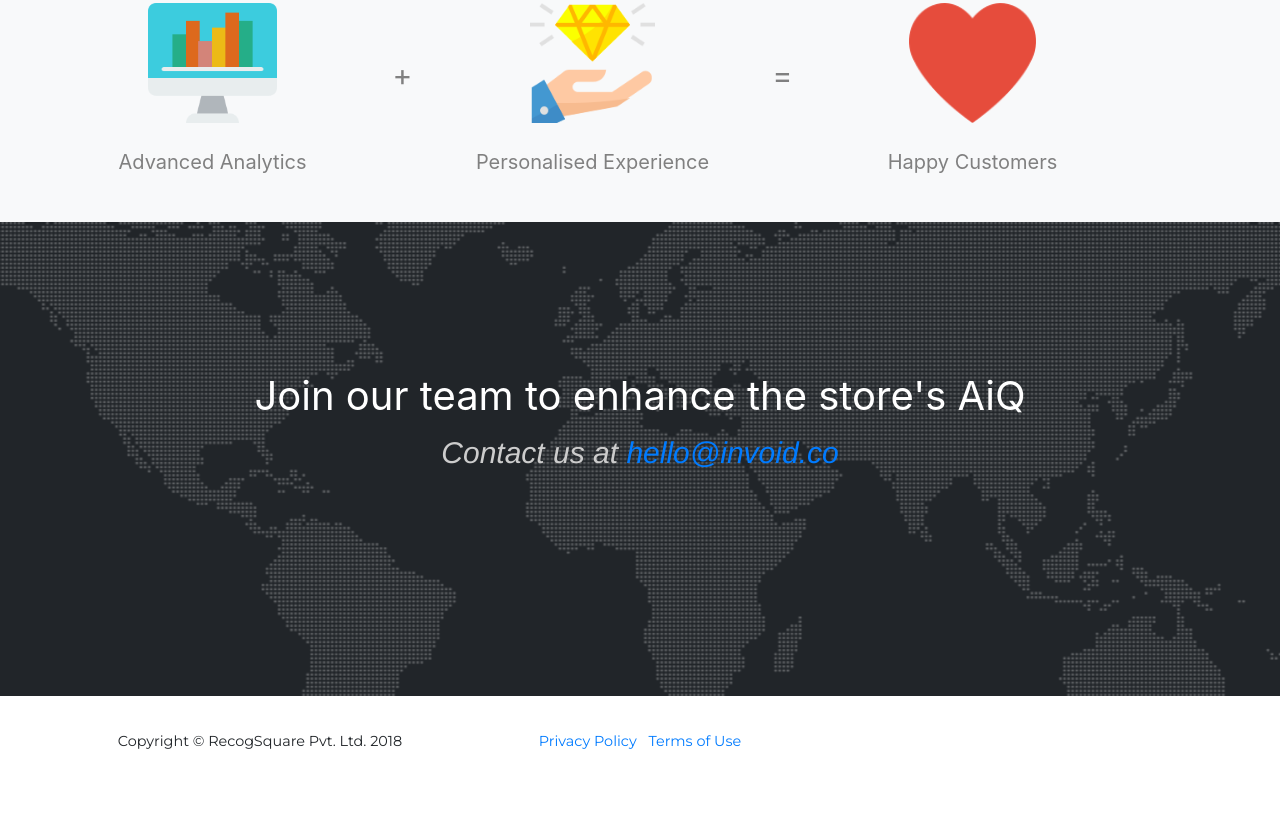
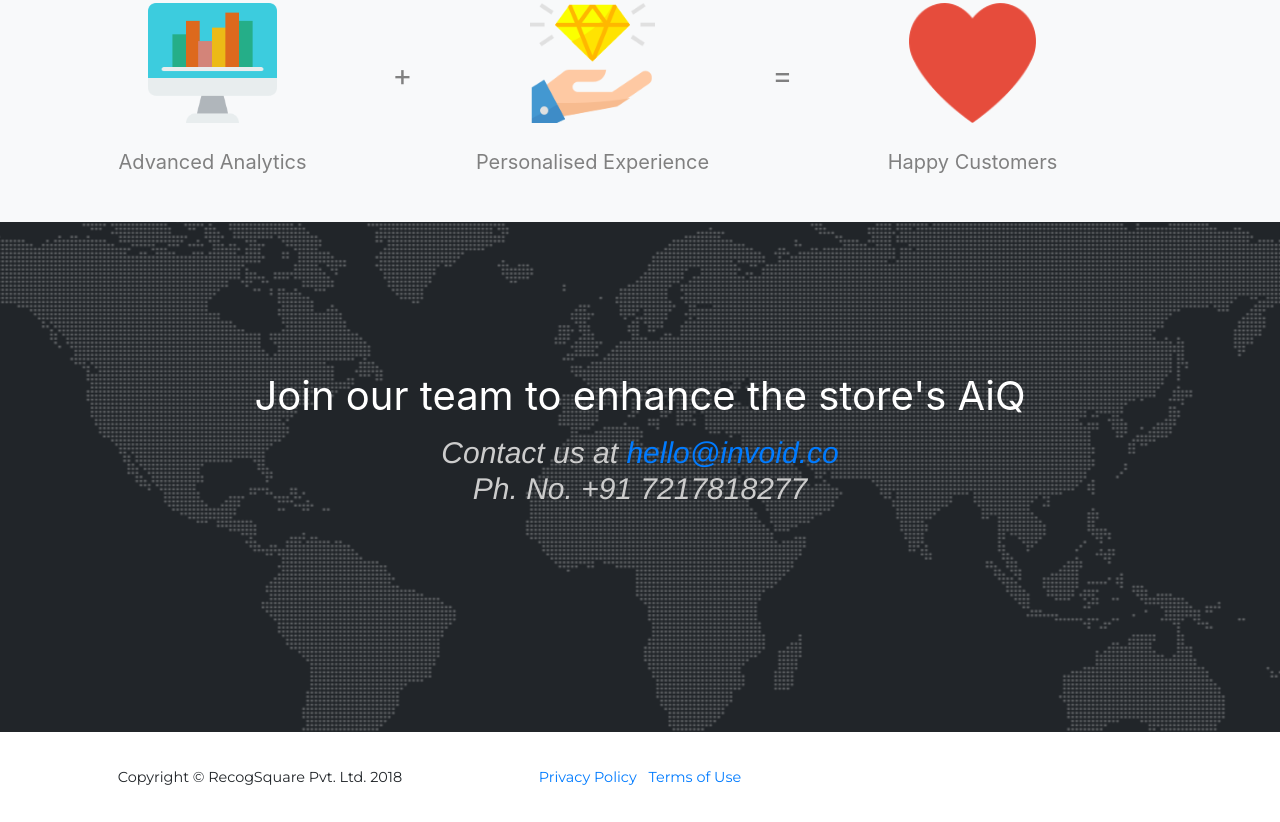
Before and after one commit to iamsarthak/iamsarthak.github.io, a website with bundled scripts: page index.html in a window 1280 px wide. Shown: the part 2466-3288 px from the top of the page. Before the commit the page ends 3252 px from the top, so only its background shows below. Built offline with nearby package versions, Linux system fonts and the light colour scheme; files whose address does not match are found by name; a web font is replaced by a local one.

Commit message:
Update index.html

```diff
--- a/index.html
+++ b/index.html
@@ -180,7 +180,7 @@
         <div class="row">
           <div class="col-lg-12 text-center">
             <h2 class="section-heading" style="font-weight: 400 !important;">Join our team to enhance the store's AiQ</h2>
-            <h3 class="section-subheading text-muted" style="font-size: 30px; color:#cccccc !important; ">Contact us at <a href="mailto:hello@invoid.co">hello@invoid.co</a></h3>
+            <h3 class="section-subheading text-muted" style="font-size: 30px; color:#cccccc !important; ">Contact us at <a href="mailto:hello@invoid.co">hello@invoid.co</a><br> Ph. No. +91 7217818277</h3>
           </div>
         </div>
       </div>
```
